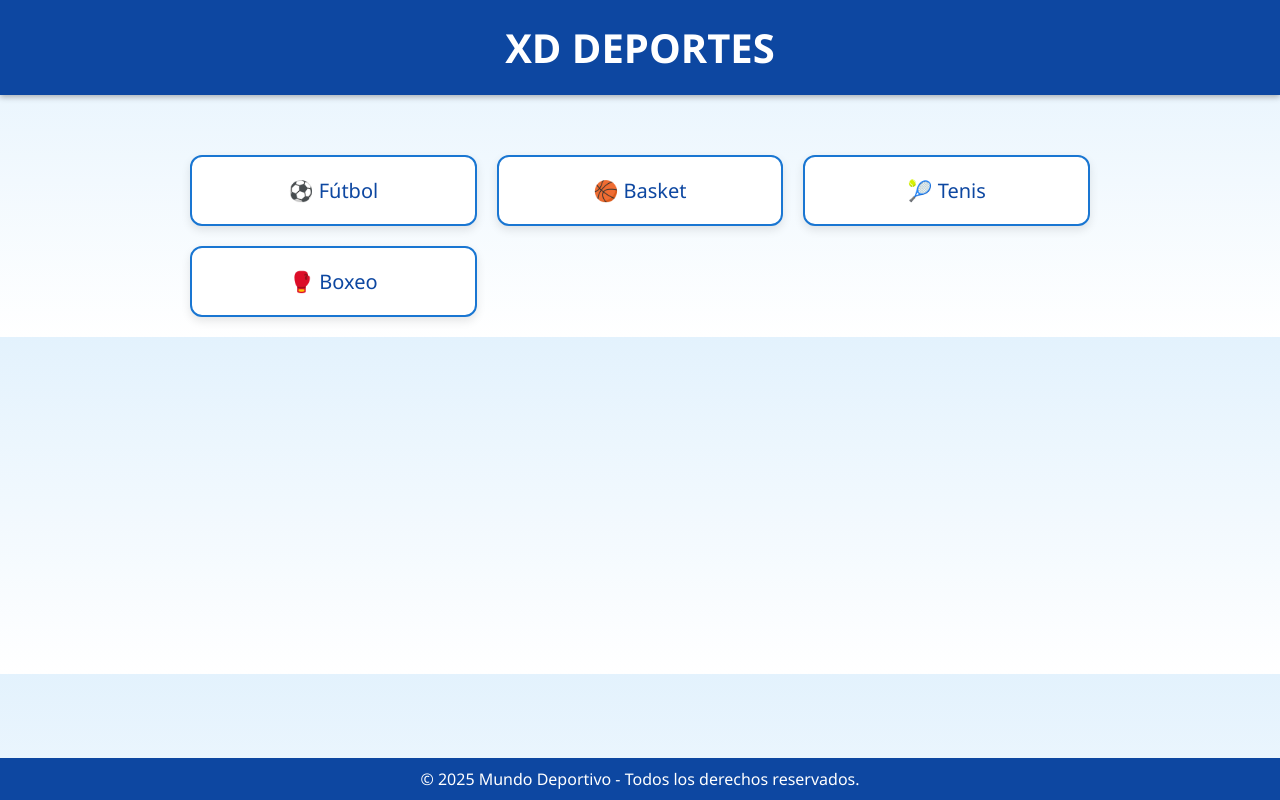
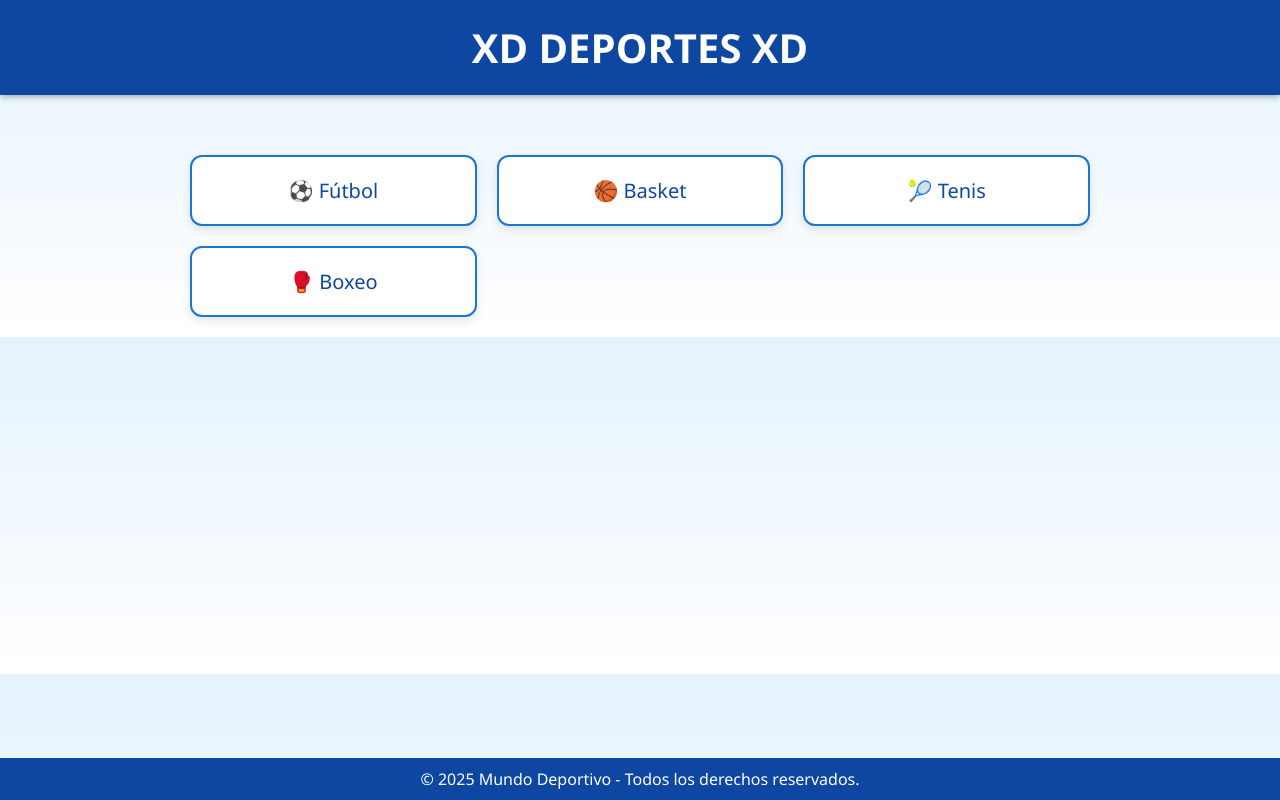
Before and after one commit to GaloViturco/deportes-frontend, a plain HTML site: page index.html in a window 1280 px wide. Drawn offline with Linux system fonts and the light colour scheme.

Commit message:
prueba 5

```diff
--- a/index.html
+++ b/index.html
@@ -71,7 +71,7 @@
 <body>
 
   <header>
-    <h1>XD DEPORTES</h1>
+    <h1>XD DEPORTES XD</h1>
   </header>
 
 <div class="menu">
```
